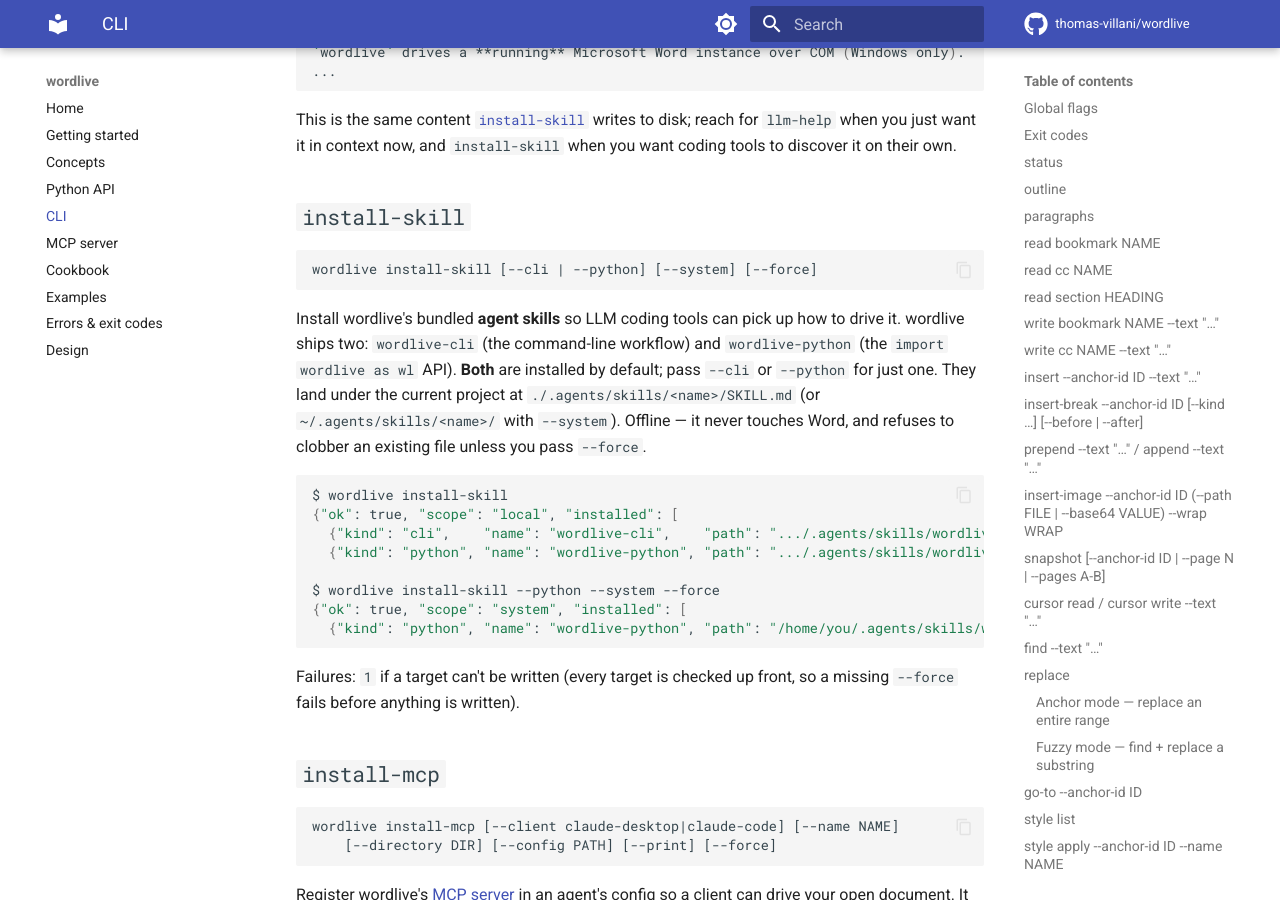
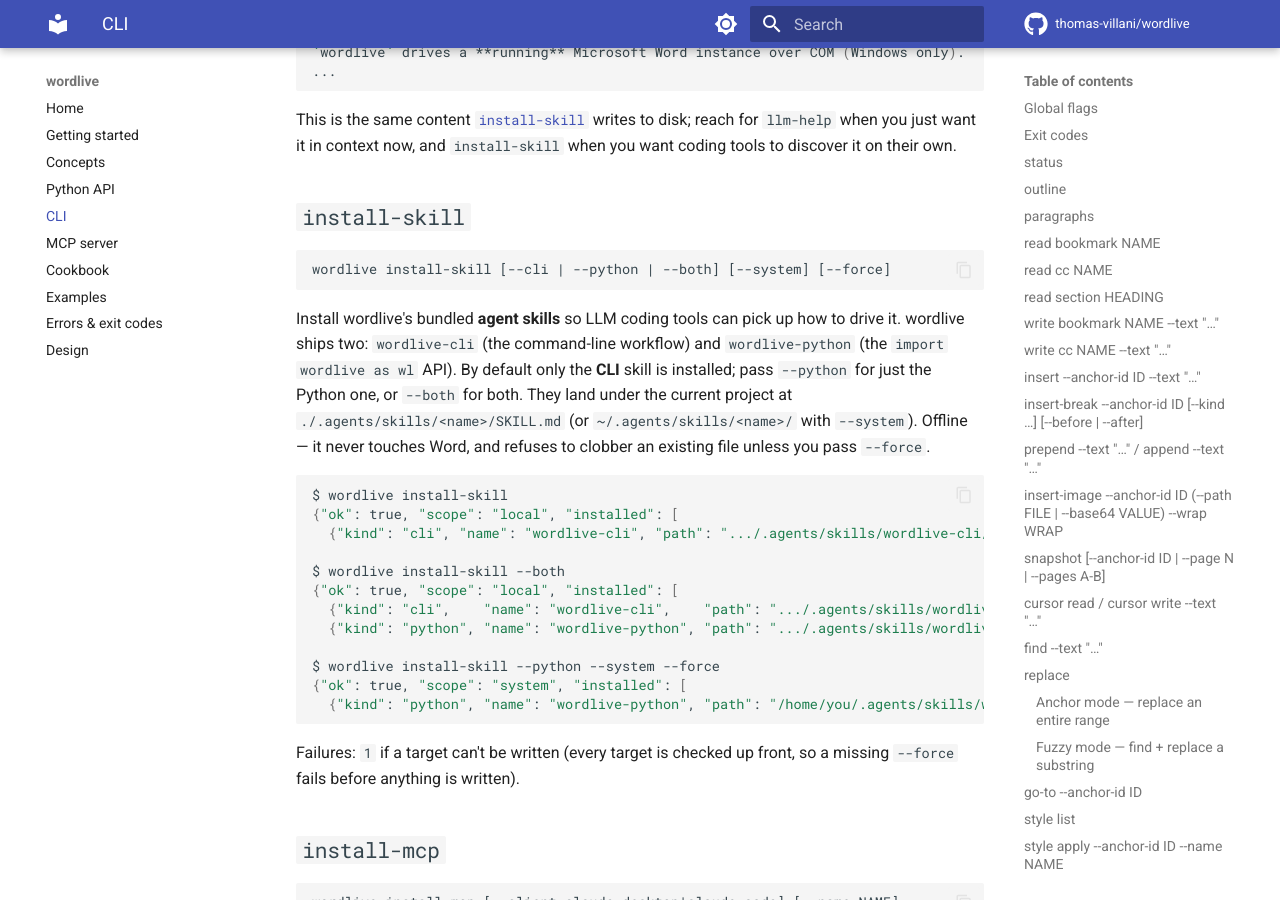
Before and after one commit to thomas-villani/wordlive, an MkDocs documentation site: the page built from docs/cli.md, in a window 1280 px wide and 900 px high, scrolled down 24284 px. Built offline with MkDocs 1.6.1 and Material for MkDocs 9.7.7, drawn with Linux system fonts in a browser that asks for light colours; comment, search, counter and statistics services are not loaded.

Commit message:
docs: finish feature docs, MIT license, CLI-default skill install
- Add an MIT LICENSE (Tom Villani, Ph.D.) and declare it via PEP 639
  license/license-files in pyproject.toml + the bundle manifest; align the
  package author to "Tom Villani, Ph.D.". uv build confirms the metadata.
- install-skill now installs the CLI skill by default; --python for just
  Python, --both for both (was: both by default).
- Docs sweep for the three new features: getting-started "Where to next",
  design.md roadmap, README + cli.md install-skill, and the CHANGELOG.

Co-Authored-By: Claude Opus 4.8 (1M context) <noreply@anthropic.com>

````diff
--- a/docs/cli.md
+++ b/docs/cli.md
@@ -1154,19 +1154,23 @@ want coding tools to discover it on their own.
 ## `install-skill`
 
 ```
-wordlive install-skill [--cli | --python] [--system] [--force]
+wordlive install-skill [--cli | --python | --both] [--system] [--force]
 ```
 
 Install wordlive's bundled **agent skills** so LLM coding tools can pick up how
 to drive it. wordlive ships two: `wordlive-cli` (the command-line workflow) and
-`wordlive-python` (the `import wordlive as wl` API). **Both** are installed by
-default; pass `--cli` or `--python` for just one. They land under the current
-project at `./.agents/skills/<name>/SKILL.md` (or `~/.agents/skills/<name>/` with
-`--system`). Offline — it never touches Word, and refuses to clobber an existing
-file unless you pass `--force`.
+`wordlive-python` (the `import wordlive as wl` API). By default only the **CLI**
+skill is installed; pass `--python` for just the Python one, or `--both` for
+both. They land under the current project at `./.agents/skills/<name>/SKILL.md`
+(or `~/.agents/skills/<name>/` with `--system`). Offline — it never touches
+Word, and refuses to clobber an existing file unless you pass `--force`.
 
 ```bash
 $ wordlive install-skill
+{"ok": true, "scope": "local", "installed": [
+  {"kind": "cli", "name": "wordlive-cli", "path": ".../.agents/skills/wordlive-cli/SKILL.md", "bytes": 6172}]}
+
+$ wordlive install-skill --both
 {"ok": true, "scope": "local", "installed": [
   {"kind": "cli",    "name": "wordlive-cli",    "path": ".../.agents/skills/wordlive-cli/SKILL.md",    "bytes": 6172},
   {"kind": "python", "name": "wordlive-python", "path": ".../.agents/skills/wordlive-python/SKILL.md", "bytes": 7460}]}
--- a/pyproject.toml
+++ b/pyproject.toml
@@ -3,8 +3,10 @@ name = "wordlive"
 version = "0.9.0"
 description = "Drive a running Microsoft Word instance from Python — xlwings, but for Word, and LLM-friendly."
 readme = "README.md"
+license = "MIT"
+license-files = ["LICENSE"]
 authors = [
-    { name = "Thomas.Villani", email = "thomas.villani@gmail.com" }
+    { name = "Tom Villani, Ph.D.", email = "thomas.villani@gmail.com" }
 ]
 requires-python = ">=3.10"
 classifiers = [
````
Also changed, not shown: CHANGELOG.md (+5 -2 lines), README.md (+5 -3 lines), docs/design.md (+5 -4 lines), docs/getting-started.md (+6 -3 lines), 4 other files.
